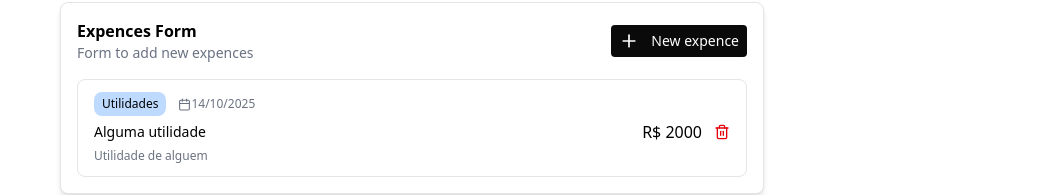
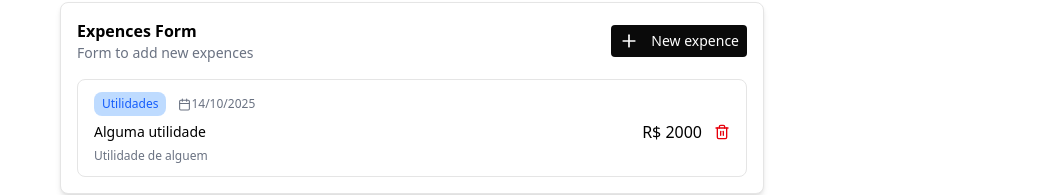
Before and after one commit to vitorvilarindo/Project-Morphels-REACT-FrontEnd, a React (Vite) app: page /expences in a window 1280 px wide. Shown: the part 142-337 px from the top of the page, without its empty margins (228-1280 px from the left). Built offline with nearby package versions, Linux system fonts and the light colour scheme.

Commit message:
Update dadaBalons.jsx

```diff
--- a/src/components/dadaBalons.jsx
+++ b/src/components/dadaBalons.jsx
@@ -1,15 +1,28 @@
 import { Calendar, Trash2 } from "lucide-react";
 function DataBalons({category, data, title, value, description, color_value, color_categorty}) {
+  const cores = {
+    red: ['text-red-600', 'bg-red-200'],
+    green: ['text-green-600', 'bg-green-200'],
+    blue: ['text-blue-600', 'bg-blue-200'],
+    yellow: ['text-yellow-600', 'bg-yellow-200'],
+    purple: ['text-purple-600', 'bg-purple-200'],
+    gray: ['text-black', 'bg-gray-200'],
+  }
+
+  const classeCorValue = cores[color_value]
+  const classeCorCategory = cores[color_categorty]
+
   return (
     <div className="flex flex-col justify-center border border-neutral-200 bg-white px-4 py-3 rounded-lg gap-1">
       <nav className="flex gap-3 ">
-        <p className={`text-xs text-${color_categorty}-600 bg-blue-200 px-2 py-1 rounded-lg items-center`}>{category}</p>
+
+        <p className={`text-xs text-blue-300 ${classeCorCategory[0]} ${classeCorCategory[1]} px-2 py-1 rounded-lg items-center`}>{category}</p>
         <p className="flex items-center text-gray-500 text-xs"> <Calendar  size={13}/> {data}</p>
       </nav>
       <section className="flex justify-between items-center">
         <h1 className="text-sm">{title}</h1>
         <div className="flex gap-3">
-          <p className={`text-sl text-${color_value}-500`}>R$ {value}</p>
+          <p className={`text-sl ${classeCorValue}`}>R$ {value}</p>
           <button className="text-red-600"><Trash2 size={16}/></button>
         </div>
       </section>
```
